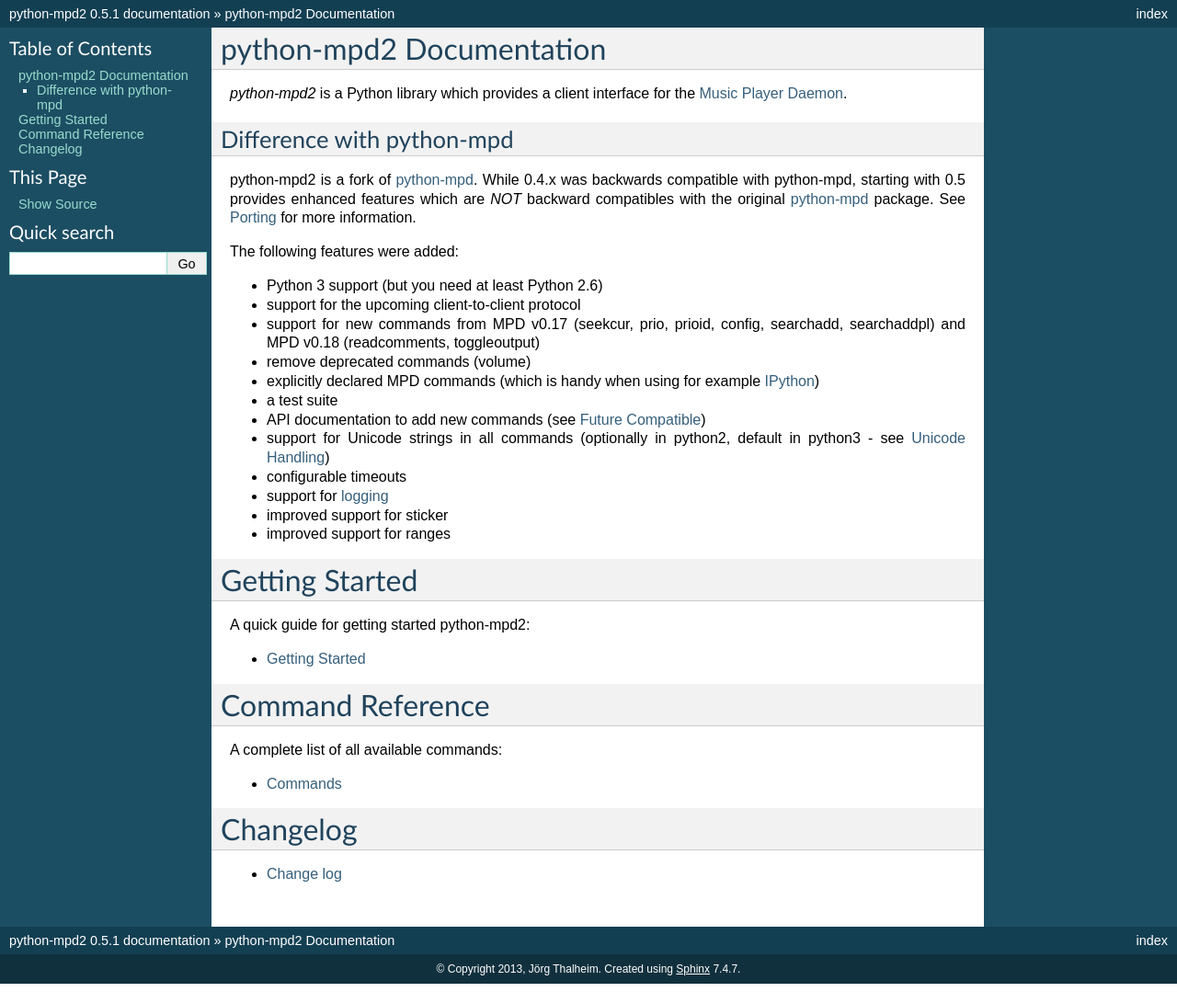
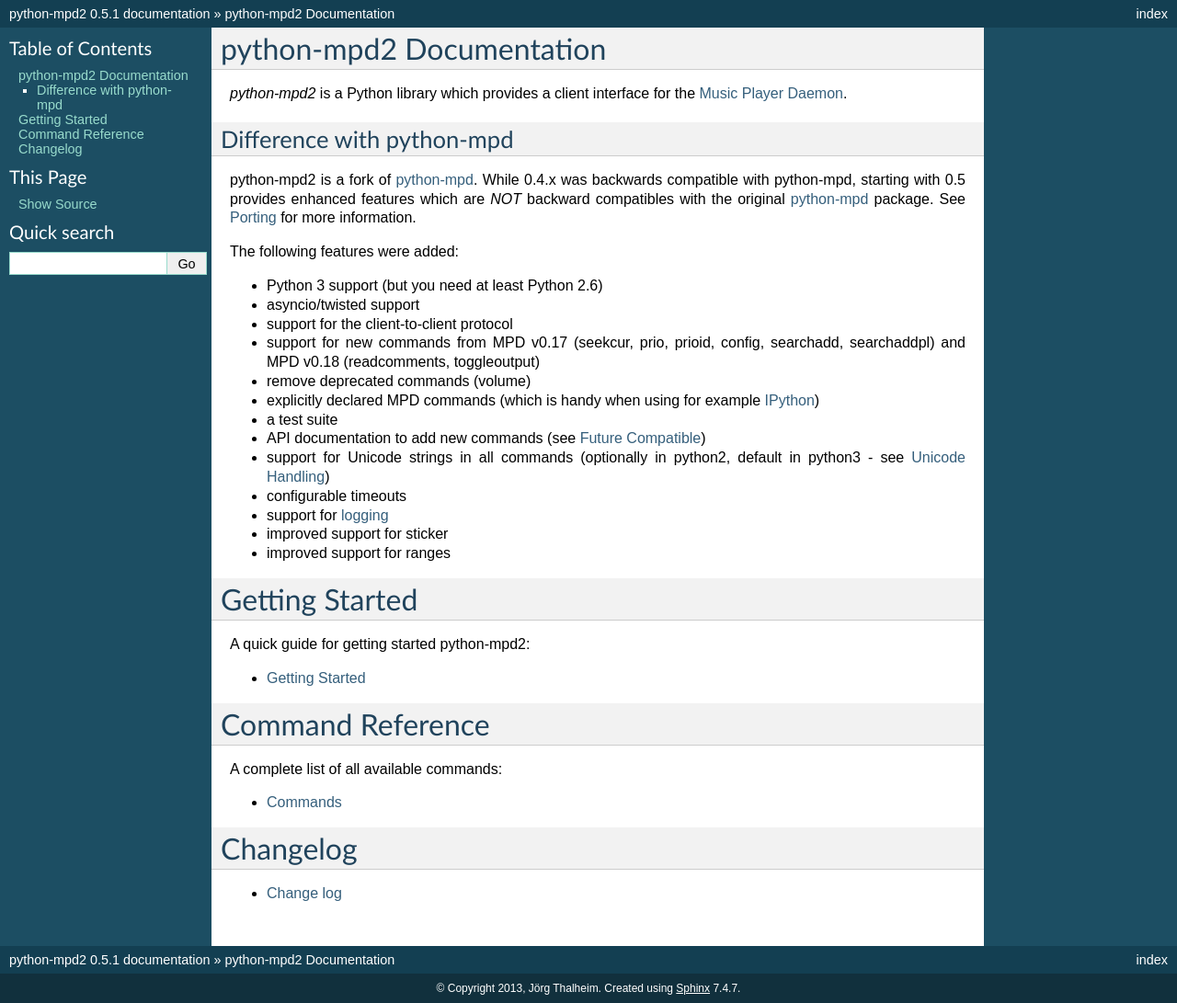
Before and after one commit to Mic92/python-mpd2, a Sphinx documentation site: the page built from doc/index.rst, in a window 1280 px wide. Shown: the whole page at 92% size. Built offline with Sphinx 7.4.7, drawn with Linux system fonts in a browser that asks for light colours; before the commit the page ends 1070 px from its top, so only the background shows below that.

Commit message:
doc: upload legacy documentation

```diff
--- a/doc/index.rst
+++ b/doc/index.rst
@@ -15,7 +15,8 @@ backward compatibles with the original `python-mpd`_ package.  See
 The following features were added:
 
 -  Python 3 support (but you need at least Python 2.6)
--  support for the upcoming client-to-client protocol
+-  asyncio/twisted support
+-  support for the client-to-client protocol
 -  support for new commands from MPD v0.17 (seekcur, prio, prioid,
    config, searchadd, searchaddpl) and MPD v0.18 (readcomments, toggleoutput)
 -  remove deprecated commands (volume)
@@ -38,7 +39,7 @@ A quick guide for getting started python-mpd2:
 
 * :doc:`Getting Started <topics/getting-started>`
 
-.. _python-mpd: http://jatreuman.indefero.net/p/python-mpd/
+.. _python-mpd: https://pypi.python.org/pypi/python-mpd/
 
 Command Reference
 =================
```
